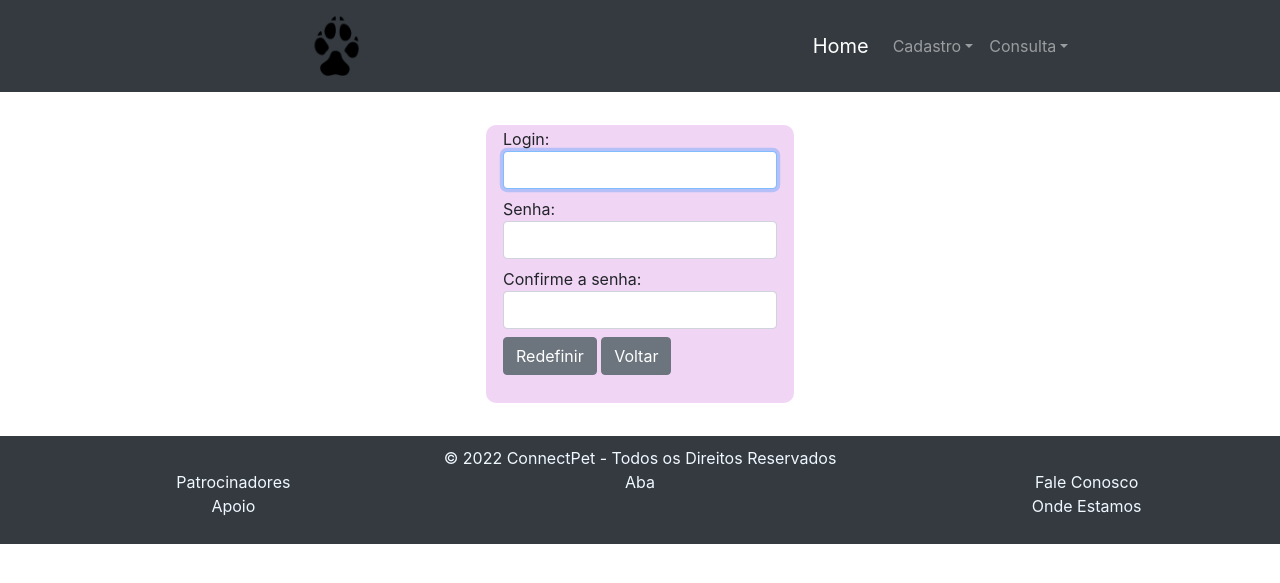
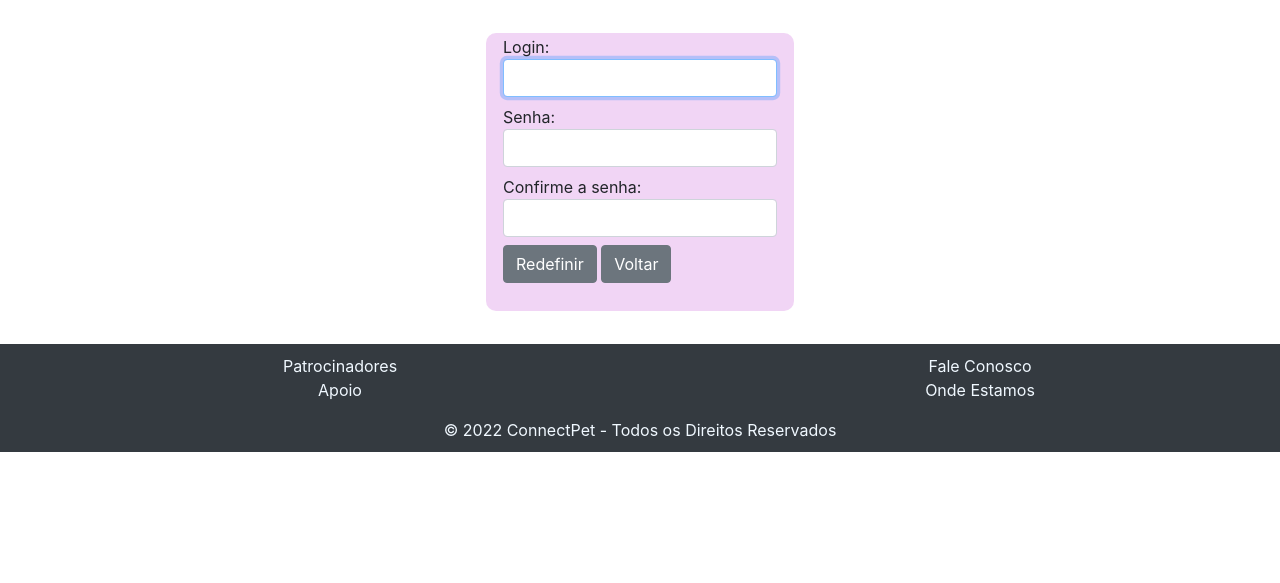
Before and after one commit to alexcirilo/connectPet, a PHP site: page /index.php?pagina=esqueci_senha in a window 1280 px wide. Shown: the top 583 px of the page. Run offline with PHP 8.4, Linux system fonts and the light colour scheme; data that the repository does not hold is empty; some libraries are stand-ins or nearby versions.

Commit message:
correção e pagina de fim sessão

```diff
--- /dev/null
+++ b/controller/sair.php
@@ -0,0 +1,6 @@
+<?php
+session_start();
+ob_start();
+unset($_SESSION['login']);
+header("Location: /connectpet/?pagina=login");
+$_SESSION['msg'] = "<div class='alert alert-success' role='alert'>Deslogado com Sucesso! </div>";
--- a/footer.php
+++ b/footer.php
@@ -2,31 +2,27 @@
 </body>
 
 <footer class="container-fluid footer bg-dark">
-    <div>
-        <span>© 2022 ConnectPet - Todos os Direitos Reservados </span>
-    </div>
-    <div>
 
-    </div>
     <div class="row">
-        <div class="col-4 text-md-center " id="lista">
-            <ul >
+        <div class="col-6 text-md-center " id="lista">
+            <ul>
                 <li>Patrocinadores</li>
                 <li>Apoio</li>
             </ul>
         </div>
 
-        <div class="col-4">
-            <p>Aba</p>
-        </div>
 
-        <div class="container col-4 text-md-center">
+
+        <div class="container col-6 text-md-center">
             <ul>
                 <li>Fale Conosco</li>
                 <li>Onde Estamos</li>
             </ul>
         </div>
     </div>
+    <div>
+        <span>© 2022 ConnectPet - Todos os Direitos Reservados </span>
+    </div>
     <script src="//cdn.datatables.net/1.10.23/js/jquery.dataTables.min.js"></script>
 </footer>
 
--- a/header.php
+++ b/header.php
@@ -1,3 +1,4 @@
+
 <!DOCTYPE html>
 <html lang="pt-br">
 
@@ -35,7 +36,7 @@
             $pagina = 'login';
         }
 
-        if ($pagina !== 'login') {
+        if ($pagina !== 'login' && $pagina !== 'esqueci_senha' && $pagina !== 'cad_usuario') {
         ?>
             <nav class=" navbar navbar-expand-lg navbar-dark bg-dark">
                 <a class="nav-link mx-auto" href="?pagina=home"><img src="imagens/pet.ico" width="60px" height="60px"></a>
@@ -50,27 +51,26 @@
                             <li class="nav-item dropdown">
                                 <a class="nav-link dropdown-toggle" href="#" id="navbarDropdown" role="button" data-toggle="dropdown" aria-haspopup="true" aria-expanded="false">Cadastro</a>
                                 <div class="dropdown-menu">
-                                    <a class="dropdown-item" href="?pagina=cadastro_paciente">Paciente</a>
-                                    <a class="dropdown-item" href="?pagina=cadastro_medico">Médico</a>
-                                    <a class="dropdown-item" href="?pagina=cadastro_usuario">Usuário</a>
+                                    <a class="dropdown-item" href="?pagina=cad_tutor">Tutor</a>
+                                    <a class="dropdown-item" href="?pagina=cad_pet">Pet</a>
+                                    <a class="dropdown-item" href="?pagina=cad_usuario">Usuário</a>
+                                    <a class="dropdown-item" href="?pagina=cad_vacinacao">Vacinação</a>
                                 </div>
                             </li>
                             <li class="nav-item dropdown">
                                 <a class="nav-link dropdown-toggle" href="#" id="navbarDropdown" role="button" data-toggle="dropdown" aria-haspopup="true" aria-expanded="false">Consulta</a>
                                 <div class="dropdown-menu">
-                                    <a class="dropdown-item" href="?pagina=agendamento_consulta">Agendamentos de Consulta</a>
-                                    <a class="dropdown-item" href="?pagina=pesquisa_consulta">Pesquisar Consultas</a>
-                                    <a class="dropdown-item" href="?pagina=paciente">Consulta Paciente</a>
-                                    <a class="dropdown-item" href="?pagina=medico">Consulta Médico</a>
+                                    <a class="dropdown-item" href="?pagina=consulta_vacinacao">Pesquisar Vacinação</a>
+                                    <a class="dropdown-item" href="?pagina=consulta_tutor">Consulta Tutor</a>
+                                    <a class="dropdown-item" href="?pagina=consulta_pet">Consulta Pet</a>
                                 </div>
                             </li>
                         </ul>
                     </div>
                 </div>
+                <p id="p" style="color:white">usuario: <?=$_SESSION['login'] ?> | <a href="controller/sair.php"> Sair</a></p>
             </nav>
-
         <?php
-        } else {
         }
         ?>
     </header>
--- a/index.php
+++ b/index.php
@@ -1,8 +1,10 @@
 <?php
 session_start();
+ob_start();
 
 require __DIR__."/header.php";
 require __DIR__."/connection/conexao.php";
+
 
 
 if (isset($_GET['pagina'])) {
@@ -40,9 +42,6 @@ switch($pagina){
         break;
 }
 
-
-
-
 require __DIR__."/footer.php";
 
 ?>
--- a/paginas/cadastros/cad_pet_view.php
+++ b/paginas/cadastros/cad_pet_view.php
@@ -1,8 +1,9 @@
 <?php
 require __DIR__ . "/../../connection/conexao.php";
+include __DIR__."/../../functions/verifica_login.php";
 
+verifica_login();
 ?>
-
 <h1>Cadastro de Pet</h1>
 
 
```
Also changed, not shown: functions/verifica_login.php (added, +8 -0 lines).
